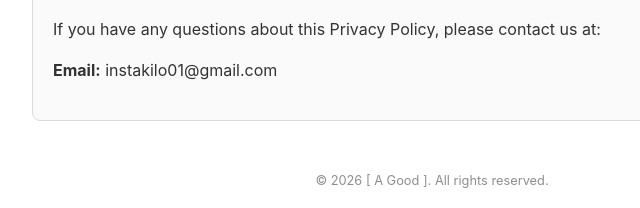
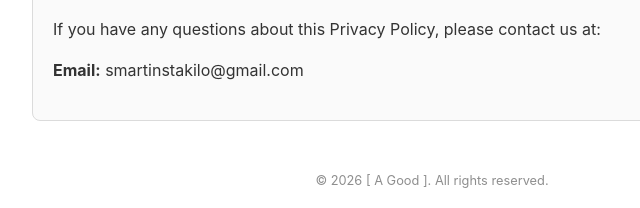
Before and after one commit to smartraja90068-star/Policy, a plain HTML site: page index.html in a window 1280 px wide. Shown: the part 1346-1554 px from the top of the page, 208-848 px from the left. Drawn offline with Linux system fonts and the light colour scheme.

Commit message:
Update index.html

```diff
--- a/index.html
+++ b/index.html
@@ -49,7 +49,7 @@
 
         <h2>7. Contact Us</h2>
         <p>If you have any questions about this Privacy Policy, please contact us at:</p>
-        <p><strong>Email:</strong> instakilo01@gmail.com </p>
+        <p><strong>Email:</strong> smartinstakilo@gmail.com </p>
     </div>
 
     <footer>
```
